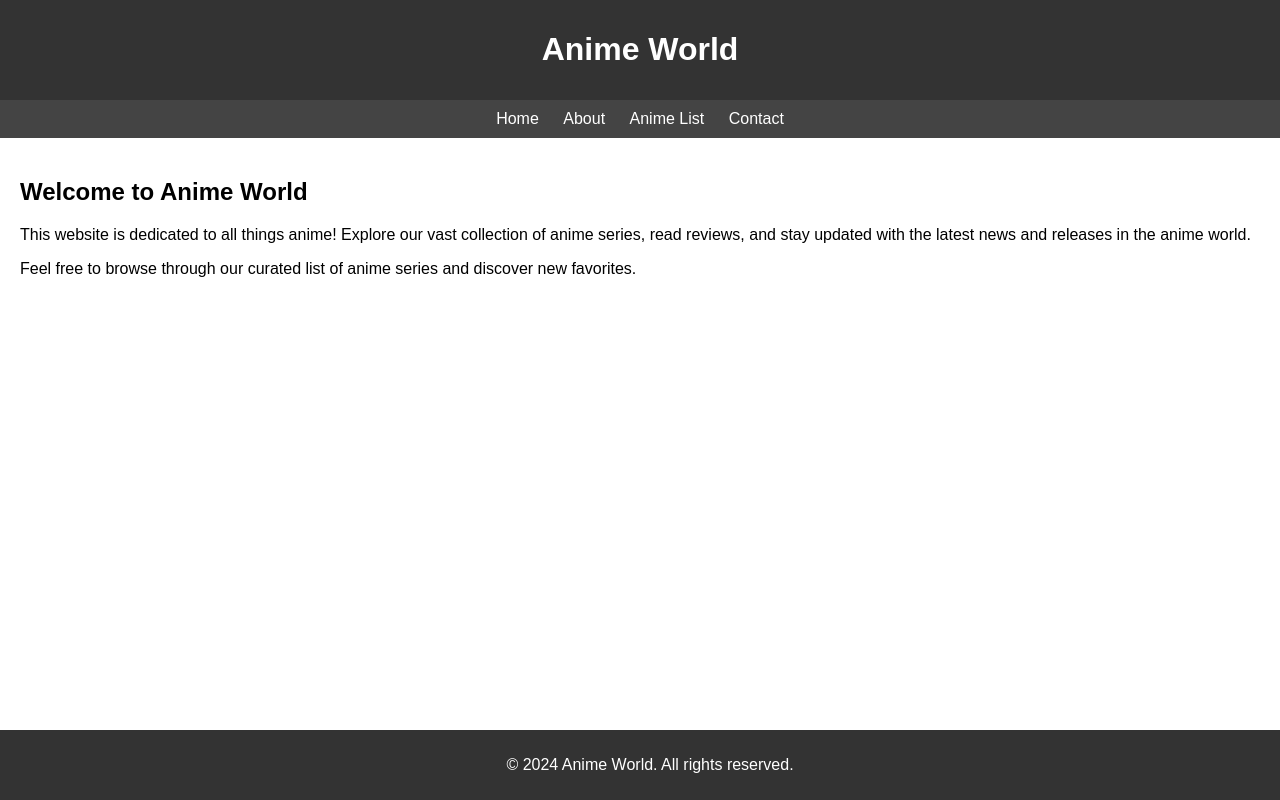
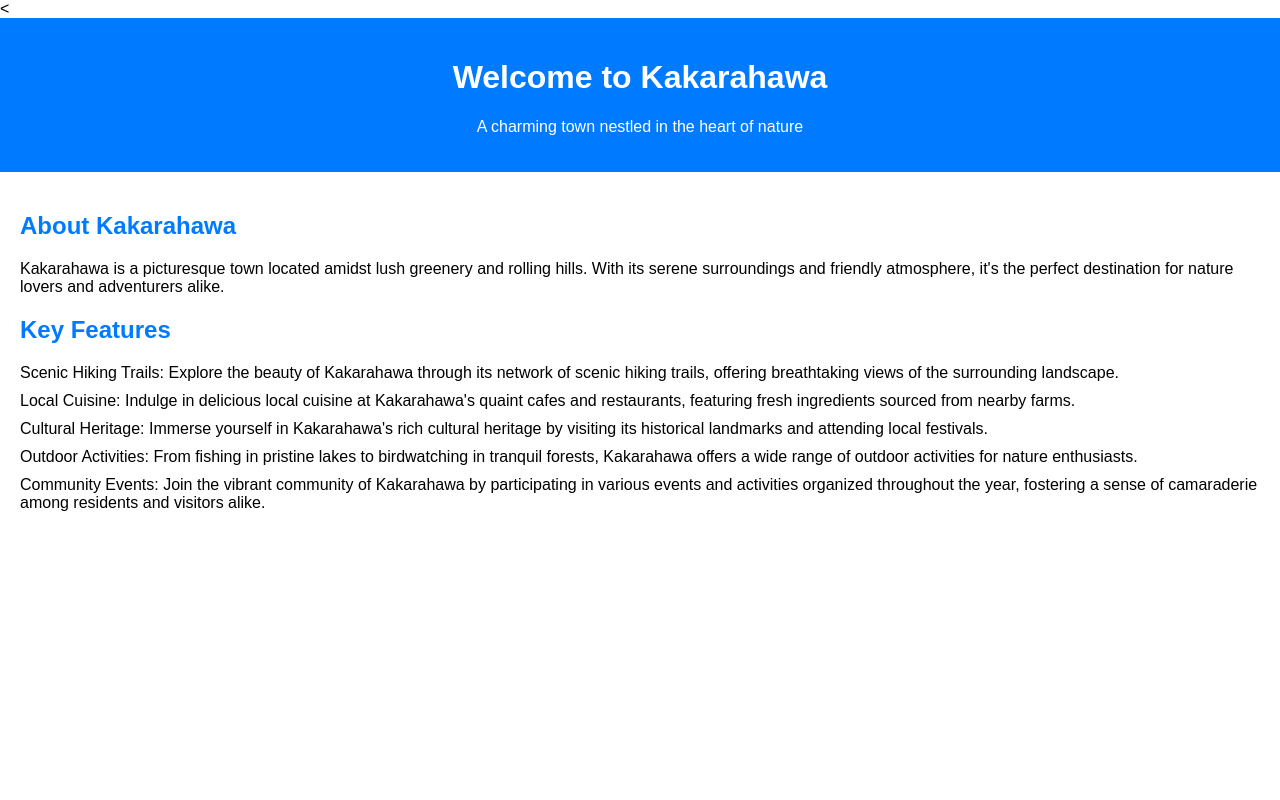
Before and after one commit to Supervegito9/Anime-World, a plain HTML site: page index.html in a window 1280 px wide. Drawn offline with Linux system fonts and the light colour scheme.

Commit message:
Add files via upload

```diff
--- a/index.html
+++ b/index.html
@@ -1,9 +1,9 @@
-<!DOCTYPE html>
+<<!DOCTYPE html>
 <html lang="en">
 <head>
     <meta charset="UTF-8">
     <meta name="viewport" content="width=device-width, initial-scale=1.0">
-    <title>Anime World</title>
+    <title>Welcome to Kakarahawa</title>
     <style>
         /* CSS styles can be added here */
         body {
@@ -12,60 +12,46 @@
             padding: 0;
         }
         header {
-            background-color: #333;
+            background-color: #007bff;
             color: #fff;
-            padding: 10px;
+            padding: 20px;
             text-align: center;
-        }
-        nav {
-            background-color: #444;
-            padding: 10px;
-            text-align: center;
-        }
-        nav a {
-            color: #fff;
-            text-decoration: none;
-            margin: 0 10px;
-        }
-        nav a:hover {
-            color: #ccc;
         }
         main {
             padding: 20px;
         }
-        footer {
-            background-color: #333;
-            color: #fff;
-            text-align: center;
-            padding: 10px;
-            position: fixed;
-            bottom: 0;
-            width: 100%;
+        h2 {
+            color: #007bff;
+        }
+        ul {
+            list-style-type: none;
+            padding: 0;
+        }
+        li {
+            margin-bottom: 10px;
         }
     </style>
 </head>
 <body>
 
 <header>
-    <h1>Anime World</h1>
+    <h1>Welcome to Kakarahawa</h1>
+    <p>A charming town nestled in the heart of nature</p>
 </header>
 
-<nav>
-    <a href="#">Home</a>
-    <a href="#">About</a>
-    <a href="#">Anime List</a>
-    <a href="#">Contact</a>
-</nav>
+<main>
+    <h2>About Kakarahawa</h2>
+    <p>Kakarahawa is a picturesque town located amidst lush greenery and rolling hills. With its serene surroundings and friendly atmosphere, it's the perfect destination for nature lovers and adventurers alike.</p>
 
-<main>
-    <h2>Welcome to Anime World</h2>
-    <p>This website is dedicated to all things anime! Explore our vast collection of anime series, read reviews, and stay updated with the latest news and releases in the anime world.</p>
-    <p>Feel free to browse through our curated list of anime series and discover new favorites.</p>
+    <h2>Key Features</h2>
+    <ul>
+        <li>Scenic Hiking Trails: Explore the beauty of Kakarahawa through its network of scenic hiking trails, offering breathtaking views of the surrounding landscape.</li>
+        <li>Local Cuisine: Indulge in delicious local cuisine at Kakarahawa's quaint cafes and restaurants, featuring fresh ingredients sourced from nearby farms.</li>
+        <li>Cultural Heritage: Immerse yourself in Kakarahawa's rich cultural heritage by visiting its historical landmarks and attending local festivals.</li>
+        <li>Outdoor Activities: From fishing in pristine lakes to birdwatching in tranquil forests, Kakarahawa offers a wide range of outdoor activities for nature enthusiasts.</li>
+        <li>Community Events: Join the vibrant community of Kakarahawa by participating in various events and activities organized throughout the year, fostering a sense of camaraderie among residents and visitors alike.</li>
+    </ul>
 </main>
-
-<footer>
-    <p>&copy; 2024 Anime World. All rights reserved.</p>
-</footer>
 
 </body>
 </html>
```
